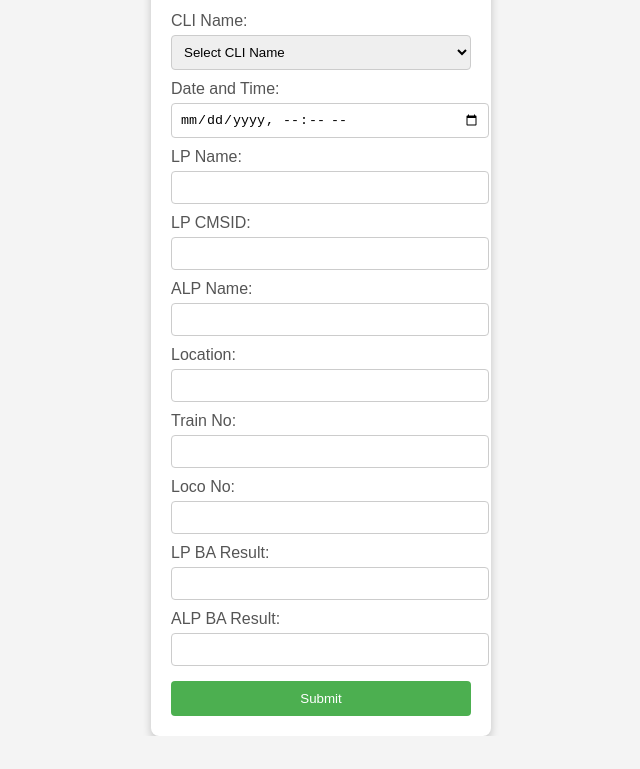
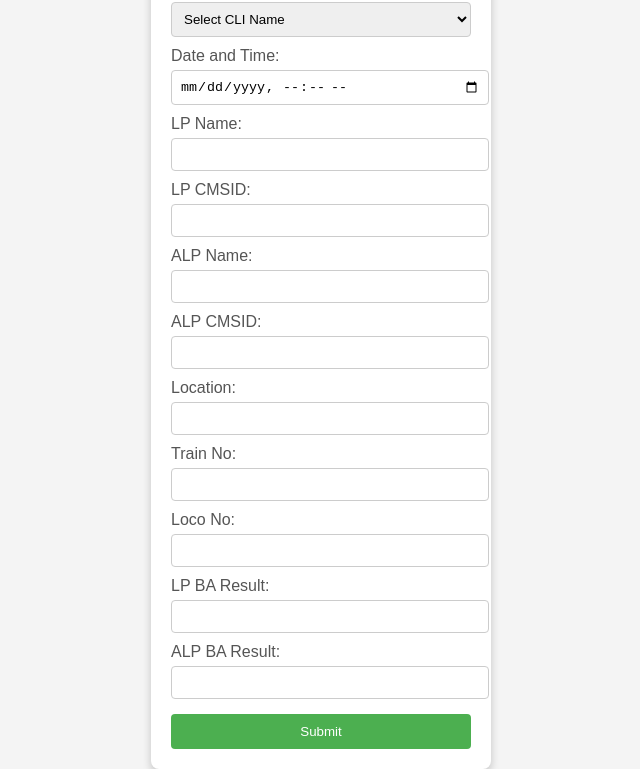
Before and after one commit to Crewtlc/bacheck, a plain HTML site: page index.html in a window 1280 px wide. Shown: the part 70-839 px from the top of the page, without its empty margins (319-959 px from the left). Before the commit the page ends 806 px from the top, so only its background shows below. Drawn offline with Linux system fonts and the light colour scheme.

Commit message:
Update index.html

```diff
--- a/index.html
+++ b/index.html
@@ -30,6 +30,9 @@
       <label for="alpName">ALP Name:</label>
       <input type="text" id="alpName" name="alpName" required>
 
+      <label for="lpCmsid">ALP CMSID:</label>
+      <input type="text" id="alpCmsid" name="alpCmsid" required>
+
       <label for="location">Location:</label>
       <input type="text" id="location" name="location" required>
 
```
